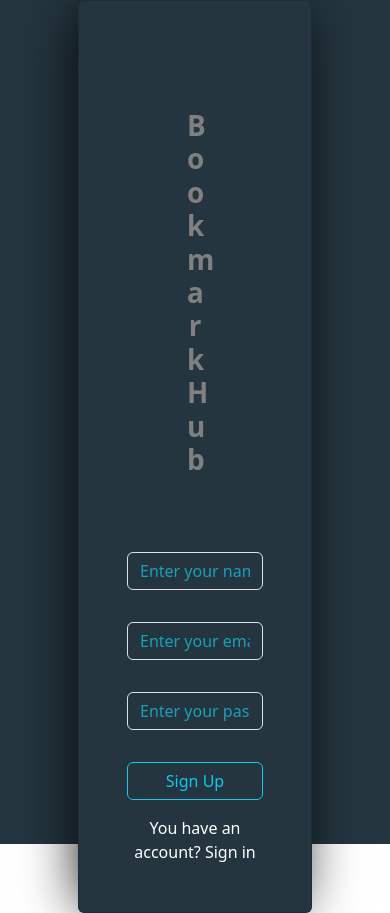
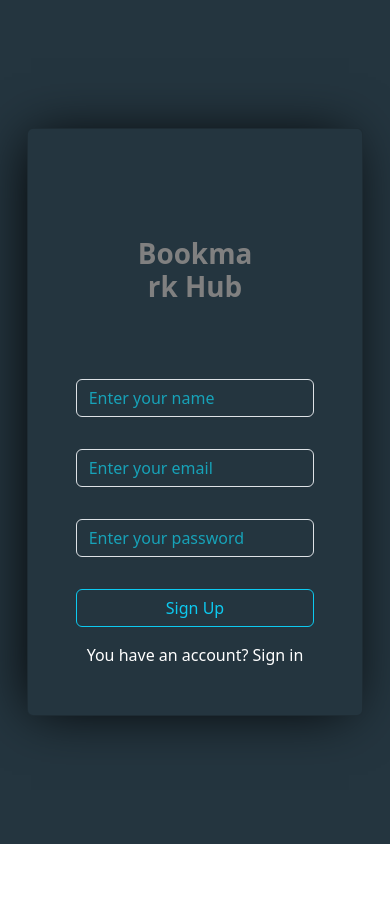
Before and after one commit to NadaAshrafZayed/BookmarkHub-With-SmartLoginSystem-Website, a plain HTML site: page signup.html in a window 390 px wide. After the commit the page ends 844 px from the top, so only its background shows below. Drawn offline with Linux system fonts and the light colour scheme.

Commit message:
updated stylesheet.css to make it responsive

```diff
--- a/css/stylesheet.css
+++ b/css/stylesheet.css
@@ -86,3 +86,30 @@ button{
     color: gray;
     margin-left: 40px;
 }
+
+
+/* Responsive */
+
+@media (max-width: 768px) {
+    .card {
+        width: 80%;
+    }
+
+    .wholeForm {
+        width: 90%;
+    }
+}
+
+@media (max-width: 576px) {
+    .card {
+        width: 90%;
+    }
+
+    .wholeForm {
+        width: 100%;
+    }
+
+    .main, nav {
+        padding: 8px;
+    }
+}
```
